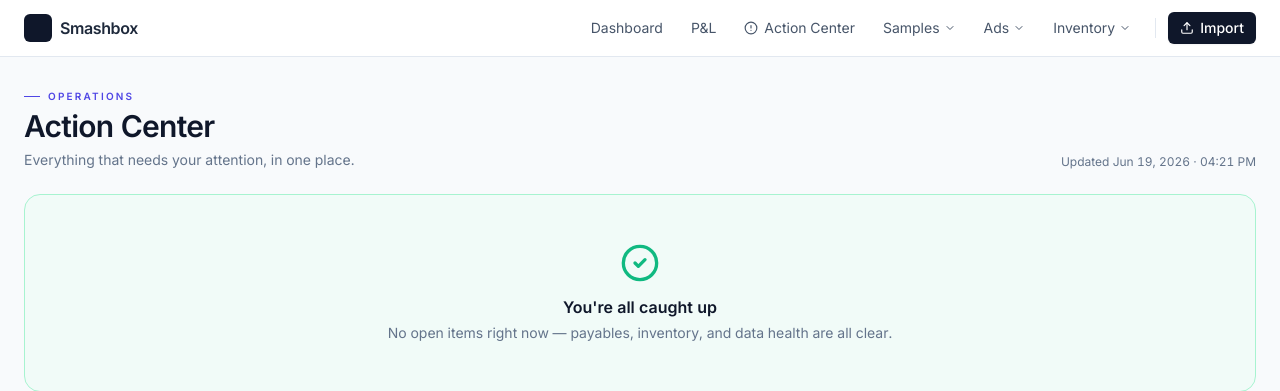
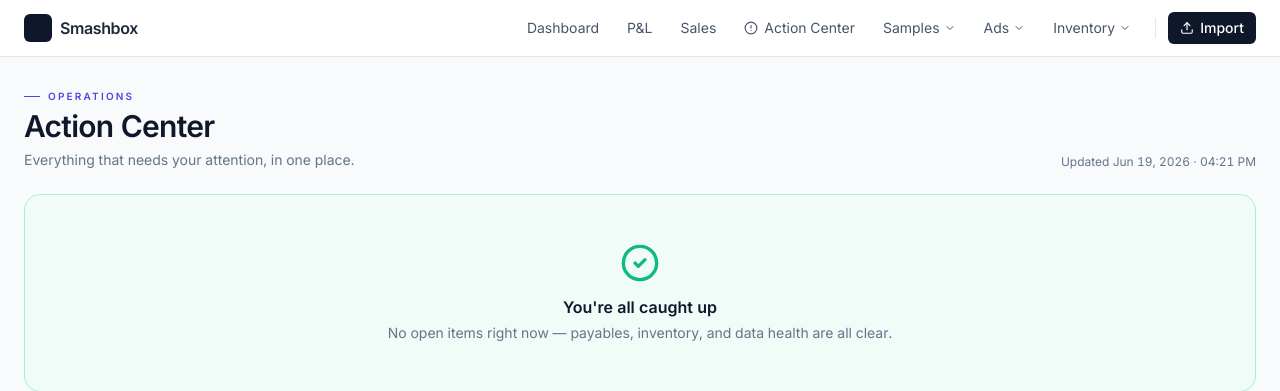
Before and after one commit to jordanblum1991/smashbox, a FastAPI app: page /action-center in a window 1280 px wide. Shown: the top 391 px of the page. Run offline with FastAPI, Linux system fonts and the light colour scheme; data that the repository does not hold is empty; style sheets or scripts are compiled from the project's sources; parts of the project's set-up code (start-up, migrations or seed data) failed here and were passed over; some libraries are stand-ins or nearby versions.

Commit message:
sales report: top-level Sales nav link
Add a Sales link to primary_links_left, between P&L and Action Center.

Co-Authored-By: Claude Opus 4.8 <noreply@anthropic.com>

```diff
--- a/app/templates/partials/nav.html
+++ b/app/templates/partials/nav.html
@@ -9,6 +9,7 @@
       {% set primary_links_left = [
         ("/", "Dashboard"),
         ("/reports/pnl", "P&L"),
+        ("/reports/sales", "Sales"),
       ] %}
       {% set sample_links = [
         ("/reports/samples", "Sample Report"),
```
Also changed, not shown: tests/test_sales_page.py (+6 -0 lines).
